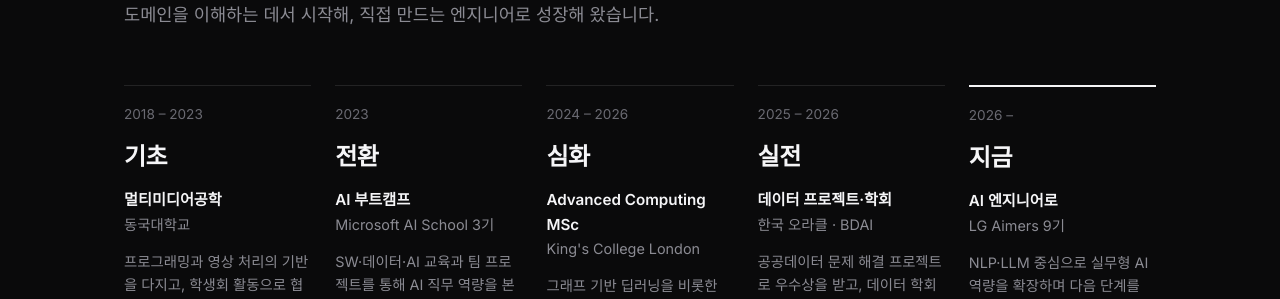
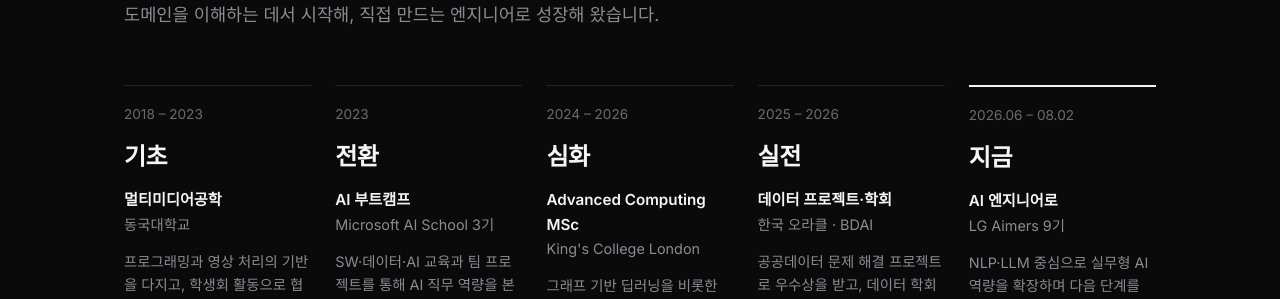
Before and after one commit to 9kyos9/2026portfolio, a Jekyll site: the page built from index.html, in a window 1280 px wide and 900 px high, scrolled down 1711 px. Shown: the part 153-452 px from the top of the window. Built offline with Jekyll 4.4.1, drawn with Linux system fonts in a browser that asks for light colours; some of the changed text lies outside the part shown.

Commit message:
Fix LG Aimers end date to 2026.08.02
Correct the LG Aimers 9기 period from ongoing to ending 2026.08.02 in
both the journey timeline and the activities list.

Co-Authored-By: Claude Opus 4.8 <noreply@anthropic.com>

```diff
--- a/_data/experience.yml
+++ b/_data/experience.yml
@@ -12,7 +12,7 @@ education:
 
 activities:
   - name: LG Aimers 9기
-    period: 2026.06 – 현재
+    period: 2026.06 – 2026.08.02
     detail: NLP·LLM 중심 AI 교육 이수 및 온라인 해커톤(예정) 참여
   - name: BDAI 빅데이터 연합학회
     period: 2025.11 – 2026.06
--- a/_data/journey.yml
+++ b/_data/journey.yml
@@ -23,7 +23,7 @@
   org: 한국 오라클 · BDAI
   detail: 공공데이터 문제 해결 프로젝트로 우수상을 받고, 데이터 학회에서 꾸준히 학습했습니다.
 
-- year: 2026 –
+- year: 2026.06 – 08.02
   phase: 지금
   title: AI 엔지니어로
   org: LG Aimers 9기
```
